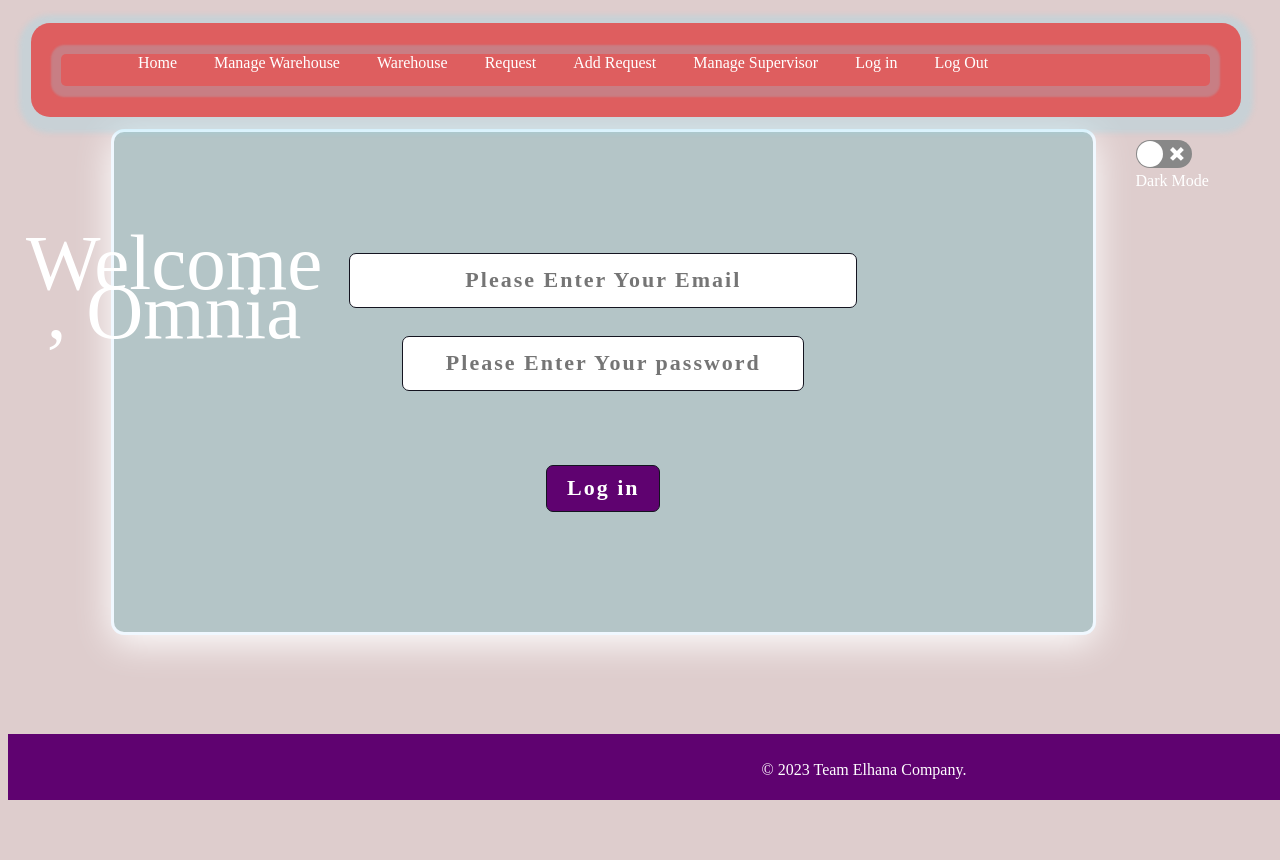
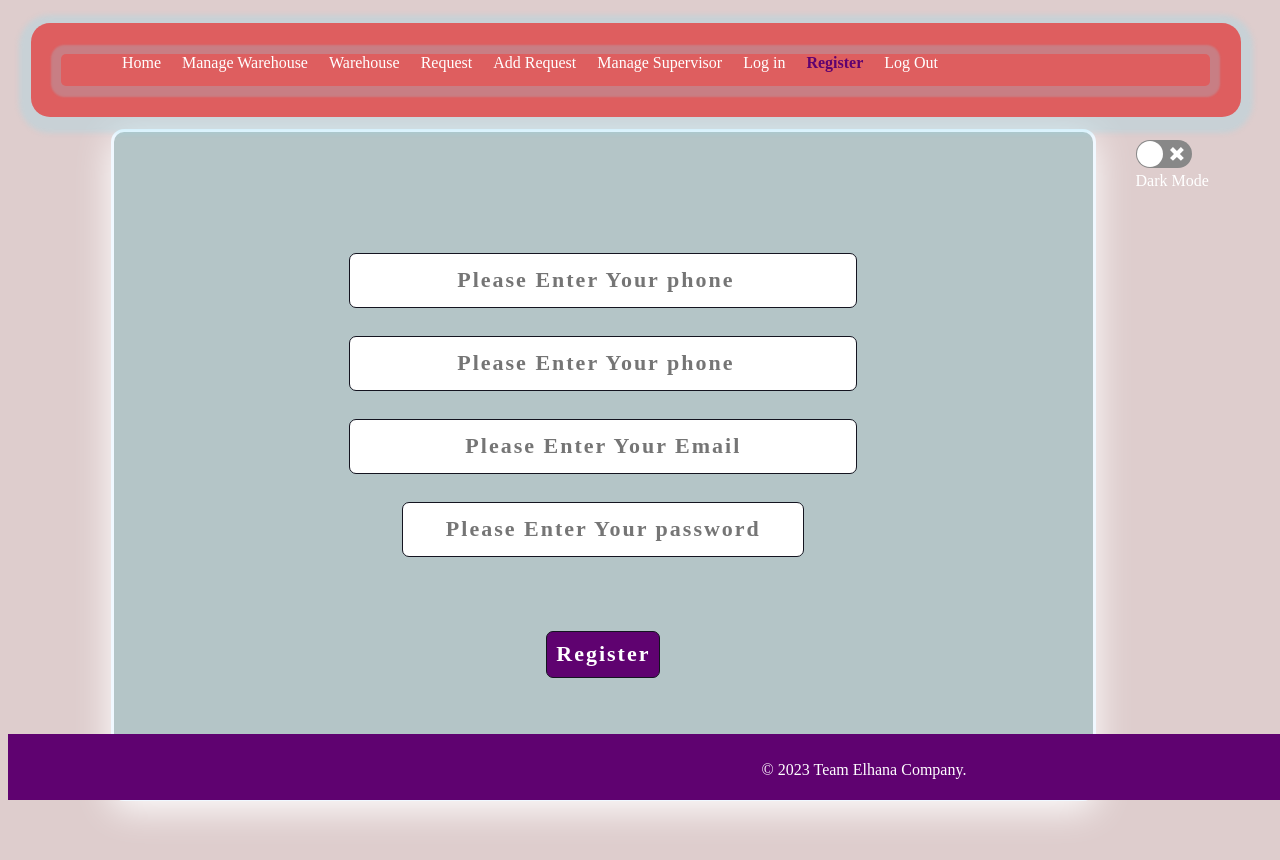
Before and after one commit to Omnia-Arafat/Edaraa-Dashboard, a React (Create React App) app in the folder client/: page /Registration in a window 1280 px wide. Shown: the top 860 px of the page. Before the commit the page ends 800 px from the top, so only its background shows below. Built offline with nearby package versions, Linux system fonts and the light colour scheme; no server answers.

Commit message:
register and log in done

```diff
--- a/client/src/components/common/Header.js
+++ b/client/src/components/common/Header.js
@@ -61,10 +61,18 @@ const header = () => {
           </li>
           <li>
             <NavLink
-              to="/Log-Out"
+              to="http://localhost:3000/"
               className={({ isActive }) => (isActive ? "active" : "navLink")}
             >
               Log in
+            </NavLink>
+          </li>
+          <li>
+            <NavLink
+              to="/Registration"
+              className={({ isActive }) => (isActive ? "active" : "navLink")}
+            >
+             Register
             </NavLink>
           </li>
           <li>
--- a/client/src/components/pages/Registration.js
+++ b/client/src/components/pages/Registration.js
@@ -6,15 +6,20 @@ const Registration = () => {
   return (
     <div>
     <div class="container">
-    <h1 id="welcome-text">Welcome , Omnia</h1>
     <div class="main-content">
+
+    <input type="number" id="name" placeholder="Please Enter Your phone" />
+    <input type="number" id="phone" placeholder="Please Enter Your phone" />
+
       <input type="email" id="email" placeholder="Please Enter Your Email" />
       <input
         type="password"
         id="password"
         placeholder="Please Enter Your password"
       />
-     <button id='log-in-btn'> Log in</button>
+
+
+     <button id='reg-in-btn'> Register</button>
     </div>
   </div>
     </div>
--- a/client/src/components/pages/Warehouse_info.js
+++ b/client/src/components/pages/Warehouse_info.js
@@ -1,41 +1,39 @@
-import React, { useState, useEffect } from "react";
+import React from "react";
 import { useForm } from "react-hook-form";
 import Product_card from "./Product_card";
 import "../../styles/Warehouse_info.css";
-import axios from "axios";
-import Spinner from "react-bootstrap/Spinner";
-import Alert from "react-bootstrap/Alert";
 
 const Warehouse_info = () => {
-  const [products, setProduct] = useState({
-    loading: true,
-    results: [],
-    err: null,
-    reload: 0,
-  });
+  // const [product, setProduct] = useState({
+  // loading: true,
+  // results: [],
+  // err: null,
+  // reload: 0,
+  // });
 
-  useEffect(() => {
-    setProduct({ ...products, loading: true });
+  // useEffect(() => {
+  // setProduct({ ...product, loading: true });
 
-    axios
-      .get("http://localhost:5000/product")
-      .then((resp) => {
-        console.log(resp);
-        setProduct({
-          ...products,
-          results: resp.data.results,
-          loading: false,
-          err: null,
-        });
-      })
-      .catch((err) => {
-        setProduct({
-          ...products,
-          loading: false,
-          err: "Something went wrong, please try again later!",
-        });
-      });
-  }, []);
+  // axios
+  //   .get('http://localhost:5000/product')
+  //   .then((resp) => {
+  //     console.log(resp);
+  //     setProduct({
+  //       ...product,
+  //       results: resp.data.results,
+  //       loading: false,
+  //       err: null,
+  //     });
+  //   })
+  //   .catch((err) => {
+  //     setProduct({
+  //       ...product,
+  //       loading: false,
+  //       err: 'Something went wrong, please try again later!',
+  //     });
+  //   });
+
+  // }, []);
 
   const {
     register,
@@ -90,18 +88,10 @@ const Warehouse_info = () => {
       </form>
 
       <div id="request_product_div_cont">
-        {products.loading && <Spinner animation="border" />}
-        {products.err && <Alert variant="danger">{products.err}</Alert>}
-        {products.results?.map((product) => (
-          <Product_card
-            key={product.id}
-            product={product}
-            name={product.name}
-            description={product.description}
-            image={product.image_url}
-            id={product.id}
-          />
-        ))}
+        <Product_card />
+        <Product_card />
+        <Product_card />
+        <Product_card />
       </div>
     </div>
   );
--- a/client/src/styles/Header.css
+++ b/client/src/styles/Header.css
@@ -104,7 +104,7 @@ height: 4%;
 
 #nav-list li{
     cursor: pointer;
-    margin-left: 37px
+    margin-left: 21px
 
 }
 #nav-list li:hover,#nav-list li:active{
--- a/client/src/styles/Registration.css
+++ b/client/src/styles/Registration.css
@@ -43,7 +43,7 @@ body{
       }
 
 
-    #email ,#password,#log-in-btn{
+    #email ,#password,#reg-in-btn ,#name,#phone{
 
         background: #FFFFFF;
         border: 1px solid #141420;
@@ -67,7 +67,7 @@ body{
 
     }
 
-    #log-in-btn{
+    #reg-in-btn{
 
         width: 114px;
     color: var(--blue-color);
```
